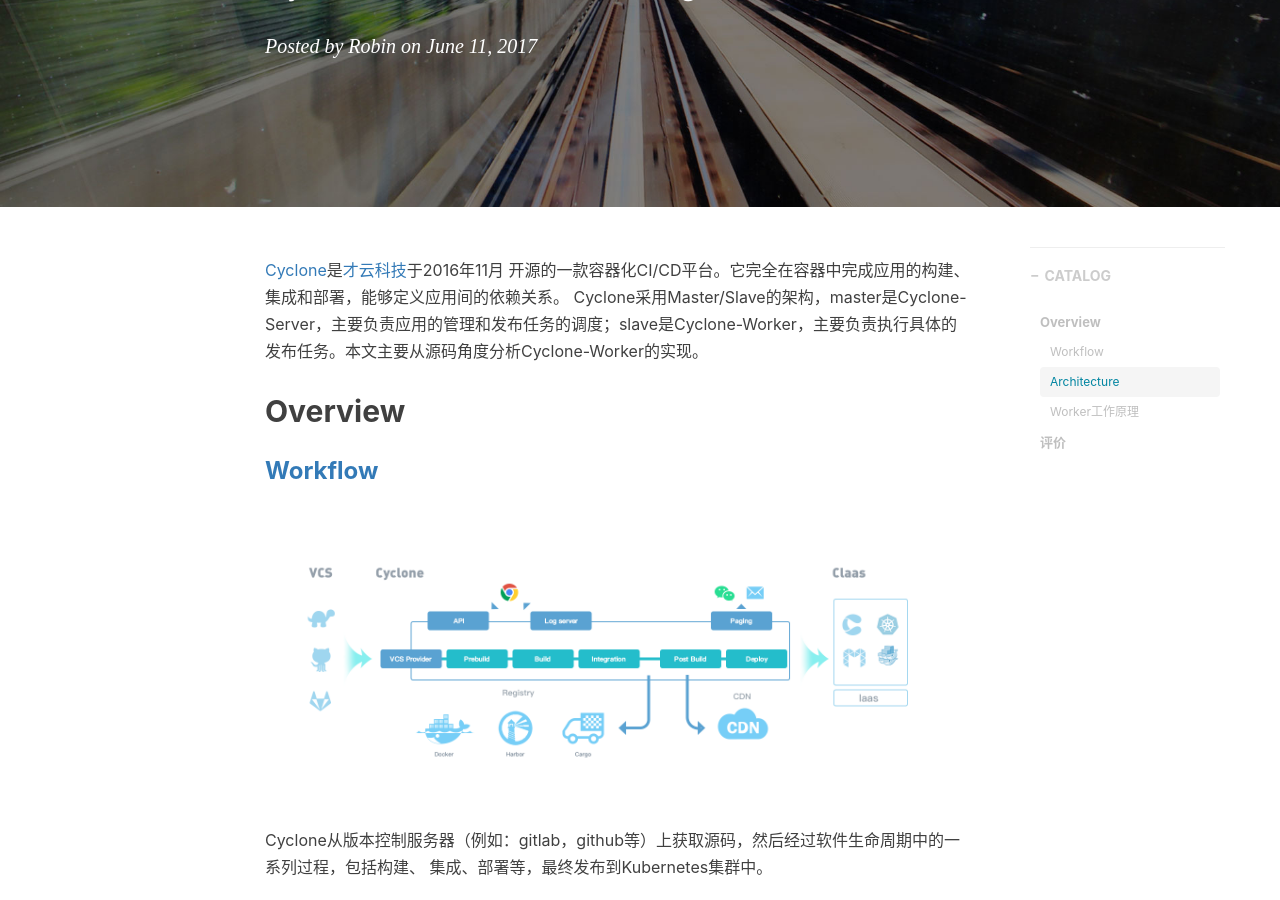
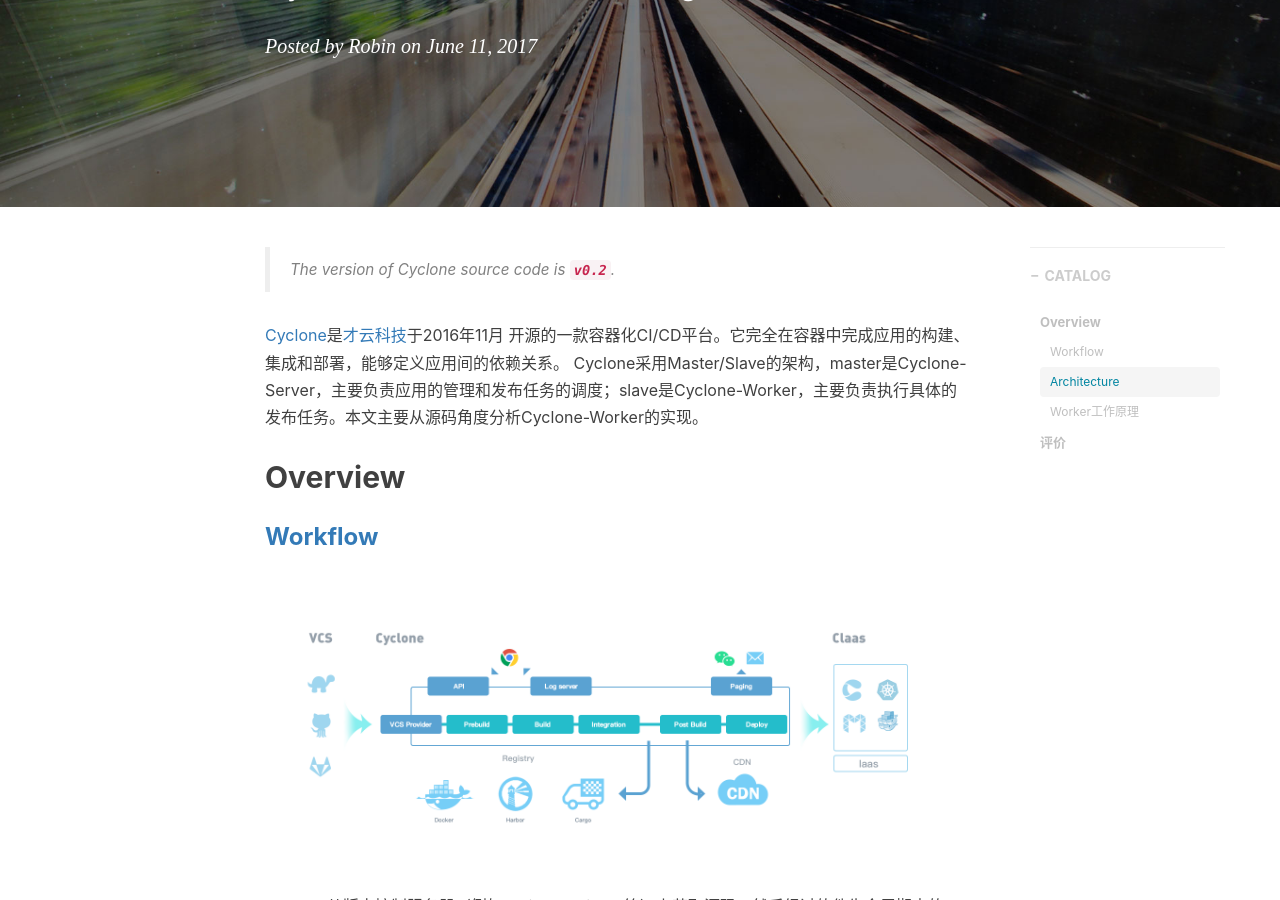
Before and after one commit to supereagle/supereagle.github.io, a Jekyll site: the page built from _posts/2017-06-11-cyclone-worker.markdown, in a window 1280 px wide and 900 px high, scrolled down 316 px. Built offline with Jekyll 4.4.1, drawn with Linux system fonts in a browser that asks for light colours; nearby versions of some CDN libraries; comment, search, counter and statistics services are not loaded.

Commit message:
update blog: add Cyclone version for its source code reading

```diff
--- a/_posts/2017-06-11-cyclone-worker.markdown
+++ b/_posts/2017-06-11-cyclone-worker.markdown
@@ -10,6 +10,8 @@
     - Golang
     - 源码分析
 ---
+
+> The version of Cyclone source code is **`v0.2`**.
 
 [Cyclone](https://github.com/caicloud/cyclone)是[才云科技](https://caicloud.io/)于2016年11月
 开源的一款容器化CI/CD平台。它完全在容器中完成应用的构建、集成和部署，能够定义应用间的依赖关系。
--- a/_posts/2017-08-19-cyclone-server.markdown
+++ b/_posts/2017-08-19-cyclone-server.markdown
@@ -10,6 +10,8 @@
     - Golang
     - 源码分析
 ---
+
+> The version of Cyclone source code is **`v0.2`**.
 
 [Cyclone](https://github.com/caicloud/cyclone)是[才云科技](https://caicloud.io/)于2016年11月
 开源的一款容器化CI/CD平台。它完全在容器中完成应用的构建、集成和部署，能够定义应用间的依赖关系。
```
